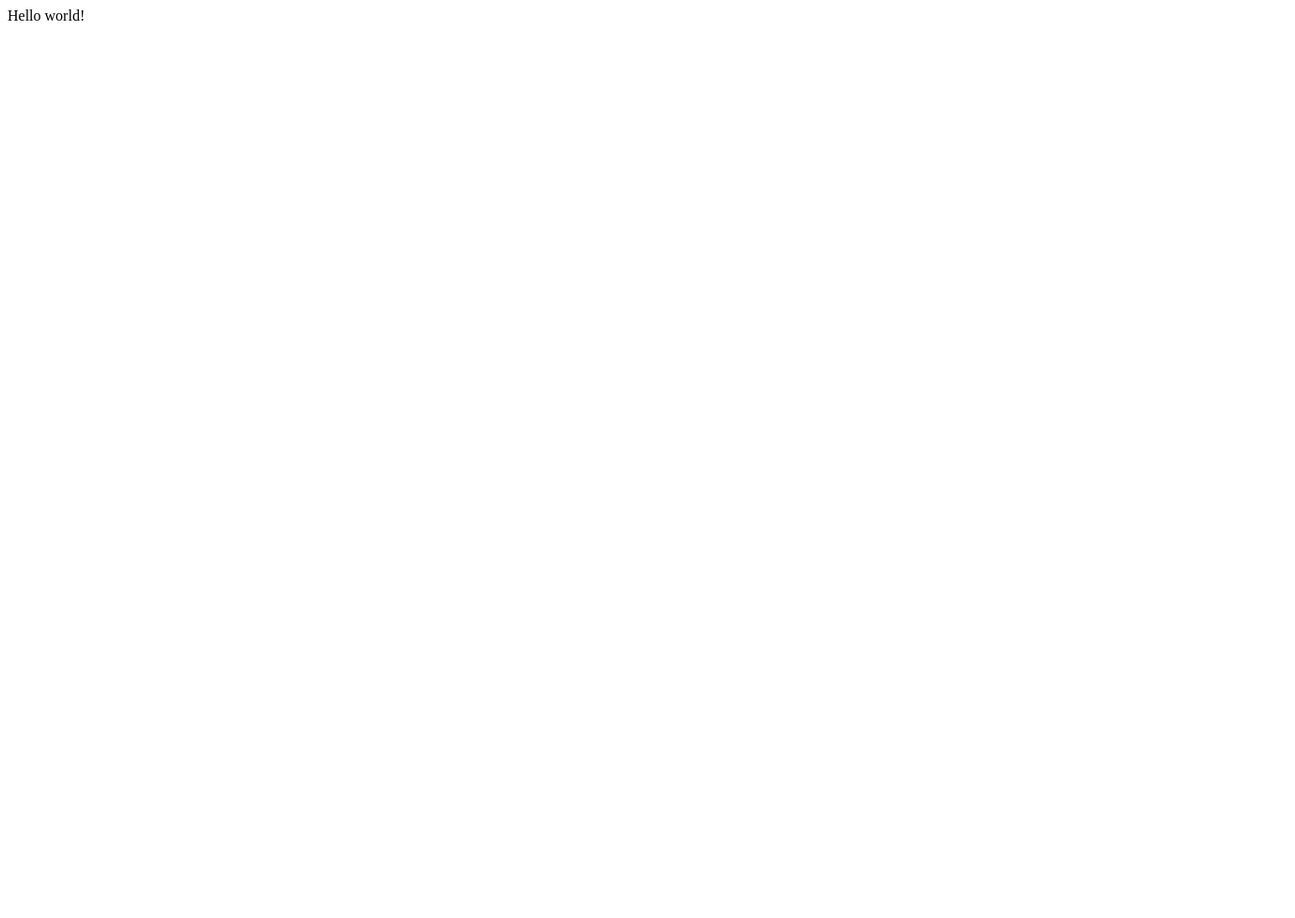
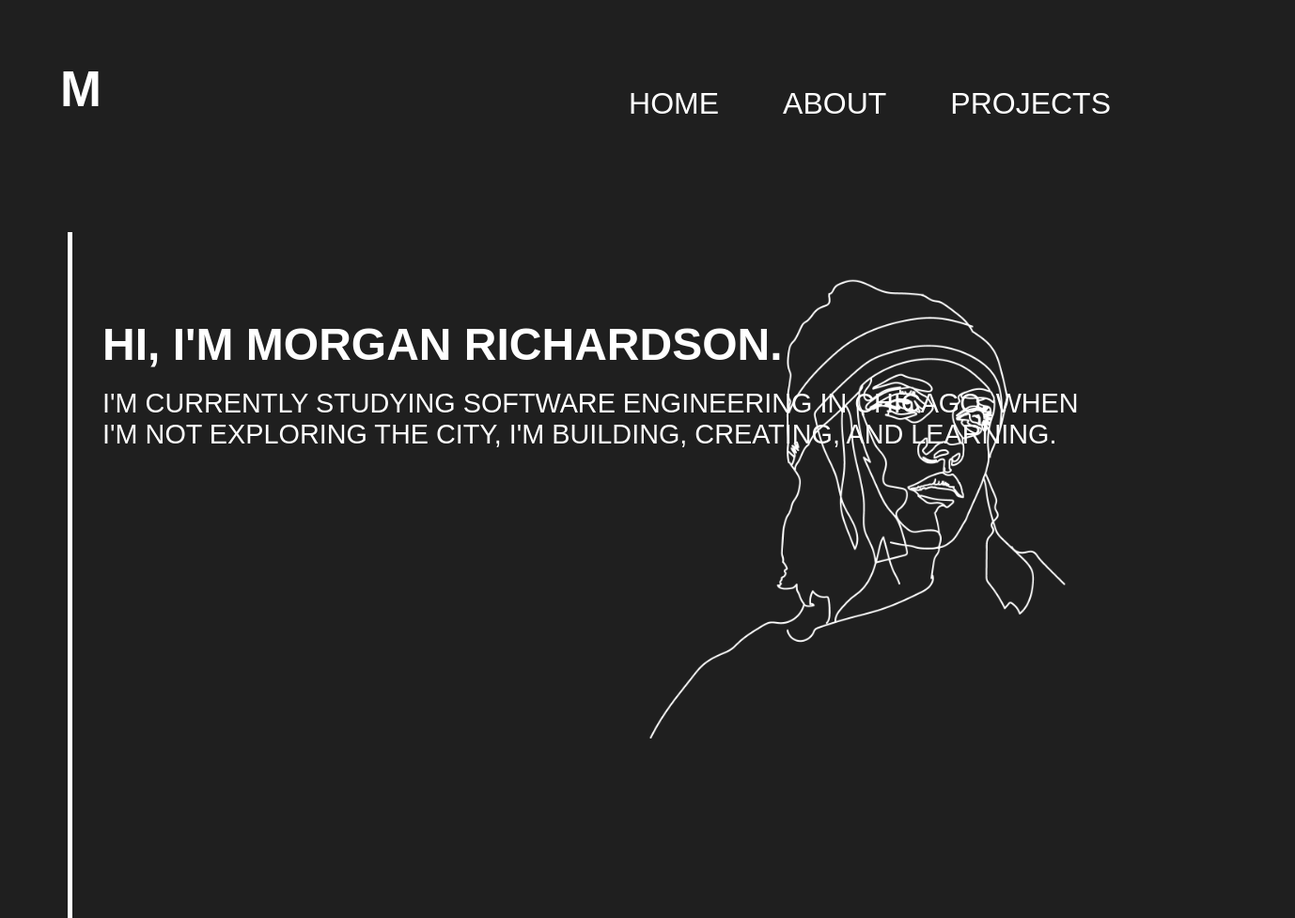
Before and after one commit to echoeyecodes/portfolio, a Gatsby site: page / in a window 1280 px wide. Shown: the whole page at 94% size, 1378 px wide, since content can reach past the window. Before the commit the page ends 800 px from the top, so only its background shows below. Built offline with nearby package versions, Linux system fonts and the light colour scheme; Gatsby itself is replaced by a stand-in of ours.

Commit message:
Adding basic landing page

```diff
--- a/gatsby-config.js
+++ b/gatsby-config.js
@@ -1,9 +1,5 @@
-/**
- * Configure your Gatsby site with this file.
- *
- * See: https://www.gatsbyjs.org/docs/gatsby-config/
- */
-
 module.exports = {
-  /* Your site config here */
+  plugins: [
+    'gatsby-plugin-sass'
+  ]
 }
--- a/package.json
+++ b/package.json
@@ -14,6 +14,8 @@
   },
   "dependencies": {
     "gatsby": "^2.13.21",
+    "gatsby-plugin-sass": "^2.1.3",
+    "node-sass": "^4.12.0",
     "react": "^16.8.6",
     "react-dom": "^16.8.6"
   },
--- a/public/index.html
+++ b/public/index.html
@@ -1 +1,17 @@
-<!DOCTYPE html><html><head><meta charSet="utf-8"/><meta http-equiv="x-ua-compatible" content="ie=edge"/><meta name="viewport" content="width=device-width, initial-scale=1, shrink-to-fit=no"/><script src="/socket.io/socket.io.js"></script></head><body><noscript id="gatsby-noscript">This app works best with JavaScript enabled.</noscript><div id="___gatsby"></div><script src="/commons.js"></script></body></html>
+<!DOCTYPE html>
+<html>
+
+<head>
+  <meta charSet="utf-8" />
+  <meta http-equiv="x-ua-compatible" content="ie=edge" />
+  <meta name="viewport" content="width=device-width, initial-scale=1, shrink-to-fit=no" />
+  <link href="https://fonts.googleapis.com/css?family=Montserrat:200,300,500,600&display=swap" rel="stylesheet">
+  <script src="/socket.io/socket.io.js"></script>
+</head>
+
+<body><noscript id="gatsby-noscript">This app works best with JavaScript enabled.</noscript>
+  <div id="___gatsby"></div>
+  <script src="/commons.js"></script>
+</body>
+
+</html>
--- /dev/null
+++ b/public/page-data/about/page-data.json
@@ -0,0 +1 @@
+{"componentChunkName":"component---src-pages-about-js","path":"/about/","webpackCompilationHash":"","result":{"pageContext":{"isCreatedByStatefulCreatePages":true}}}
--- a/public/page-data/dev-404-page/page-data.json
+++ b/public/page-data/dev-404-page/page-data.json
@@ -1 +1 @@
-{"componentChunkName":"component---cache-dev-404-page-js","path":"/dev-404-page/","webpackCompilationHash":"","result":{"data":{"allSitePage":{"nodes":[{"path":"/"}]}},"pageContext":{"isCreatedByStatefulCreatePages":true}}}
+{"componentChunkName":"component---cache-dev-404-page-js","path":"/dev-404-page/","webpackCompilationHash":"","result":{"data":{"allSitePage":{"nodes":[{"path":"/about/"},{"path":"/"},{"path":"/projects/"}]}},"pageContext":{"isCreatedByStatefulCreatePages":true}}}
--- /dev/null
+++ b/public/page-data/projects/page-data.json
@@ -0,0 +1 @@
+{"componentChunkName":"component---src-pages-projects-js","path":"/projects/","webpackCompilationHash":"","result":{"pageContext":{"isCreatedByStatefulCreatePages":true}}}
--- /dev/null
+++ b/src/components/header.js
@@ -0,0 +1,22 @@
+import React from 'react'
+import { Link } from 'gatsby'
+import headerStyles from '../styles/header.module.scss'
+
+const Header = () => {
+  return (
+    <div>
+      <header>
+        <h1 className={headerStyles.logo}><Link className={headerStyles.logoLink}to="/">M</Link></h1>
+        <nav>
+          <ul className={headerStyles.navigationBar}>
+            <li className={headerStyles.navigationBarLinks}><Link className={headerStyles.link} to="/projects">PROJECTS</Link></li>
+            <li className={headerStyles.navigationBarLinks}><Link className={headerStyles.link} to="/about">ABOUT</Link></li>
+            <li className={headerStyles.navigationBarLinks}><Link className={headerStyles.link} to="/">HOME</Link></li>
+          </ul>
+        </nav>
+      </header>
+    </div>
+  )
+}
+
+export default Header
--- /dev/null
+++ b/src/components/layout.js
@@ -0,0 +1,13 @@
+import React from 'react'
+import Header from './header'
+
+const Layout = (props) => {
+  return (
+    <div>
+      <Header />
+      {props.children}
+    </div>
+  )
+}
+
+export default Layout
--- a/src/pages/index.js
+++ b/src/pages/index.js
@@ -1,3 +1,21 @@
-import React from "react"
+import React from 'react'
+import Layout from '../components/layout'
+import '../styles/index.css'
+import landingStyles from '../styles/landing.module.scss'
+import portrait from '../images/me.png'
 
-export default () => <div>Hello world!</div>
+const IndexPage = () => {
+  return (
+    <div>
+      <Layout>
+        <h1 className={landingStyles.hello}>HI, I'M MORGAN RICHARDSON.</h1>
+        <h2 className={landingStyles.info}>I'M CURRENTLY STUDYING SOFTWARE ENGINEERING IN CHICAGO. WHEN I'M
+          NOT EXPLORING THE CITY, I'M BUILDING, CREATING, AND LEARNING.</h2>
+        <img className={landingStyles.me} src={portrait}></img>
+        <div className={landingStyles.sideBar}></div>
+      </Layout>
+    </div>
+  )
+}
+
+export default IndexPage
--- /dev/null
+++ b/src/styles/header.module.scss
@@ -0,0 +1,41 @@
+.link {
+  color: white;
+  font-weight: 200;
+  text-decoration: none;
+}
+
+.link:hover {
+  transition: .2s;
+  font-weight: 500;
+}
+
+.logo {
+  margin-top: 3.5rem;
+  margin-left: 3.5rem;
+}
+
+.logoLink {
+  font-size: 3.3rem;
+  font-weight: 600;
+  color: white;
+  text-decoration: none;
+}
+
+.navigationBar {
+  list-style-type: none;
+  margin-right: 2rem;
+  margin-top: -4rem;
+}
+
+.navigationBarLinks {
+  display: block;
+  float: right;
+  font-size: 2rem;
+  margin-right: 3rem;
+}
+
+.navigationBarLinks a {
+  display: block;
+  text-align: center;
+  padding: 10px 10px;
+}
--- /dev/null
+++ b/src/styles/index.css
@@ -0,0 +1,7 @@
+body, html {
+  background-color: #1F1F1F;
+  color: white;
+  font-family: 'Montserrat', sans-serif;
+  overflow-x: hidden;
+  overflow-y: hidden;
+}
--- /dev/null
+++ b/src/styles/landing.module.scss
@@ -0,0 +1,30 @@
+.hello {
+  font-size: 3rem;
+  font-weight: 600;
+  margin-top: 22%;
+  margin-bottom: -5px;
+  margin-left: 8%;
+}
+
+.info {
+  font-size: 1.8rem;
+  font-weight: 300;
+  width: 65rem;
+  margin-left: 8%;
+}
+
+.me {
+  position: absolute;
+  width: 65%;
+  margin-left: 42%;
+  bottom: -120px;
+}
+
+.sideBar {
+  position: absolute;
+  margin-left: 4rem;
+  margin-top: -20%;
+  width: 5px;
+  height: 730px;
+  background-color: white;
+}
```
Also changed, not shown: src/pages/about.js (added, +15 -0 lines), src/pages/projects.js (added, +15 -0 lines), src/images/arms.png (added), src/images/me.png (added), 1 other file.
